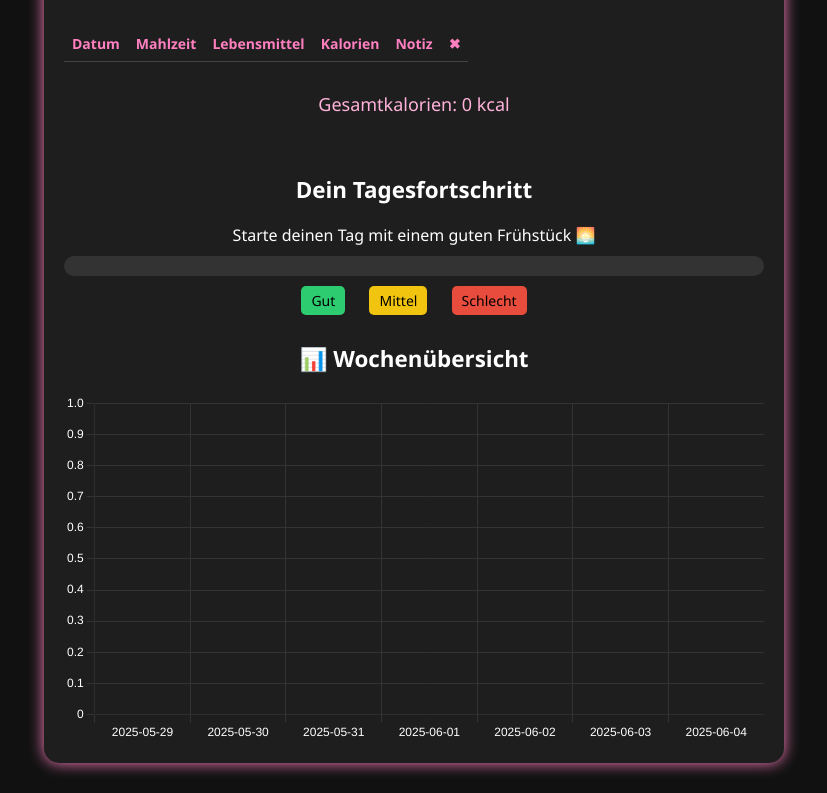
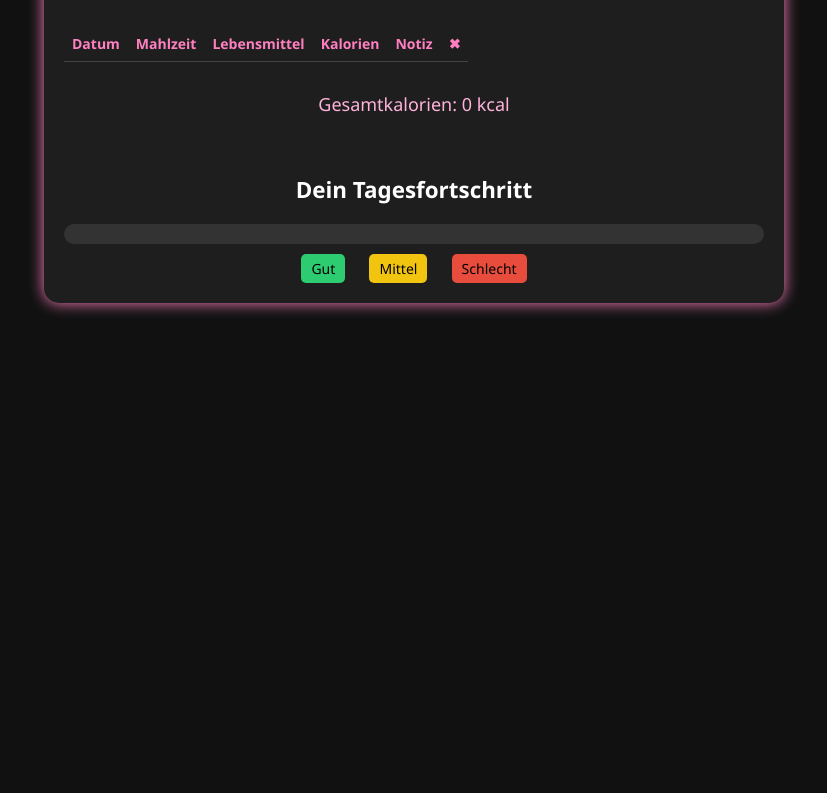
Before and after one commit to Phil24352435/ELLI-ernaerung, a plain HTML site: page index.html in a window 1280 px wide. Shown: the part 836-1629 px from the top of the page, without its empty margins (226-1053 px from the left). After the commit the page ends 1169 px from the top, so only its background shows below. Drawn offline with nearby package versions, Linux system fonts and the light colour scheme.

Commit message:
Add files via upload

```diff
--- a/index.html
+++ b/index.html
@@ -65,15 +65,8 @@
         <span class="yellow">Mittel</span>
         <span class="red">Schlecht</span>
       </div>
-    </div>
 
-    <div class="weekly-chart">
-      <h2>📊 Wochenübersicht</h2>
-      <canvas id="weeklyChart" width="400" height="200"></canvas>
-    </div>
-  </div>
-
-  <script src="script.js"></script>
+      <script src="script.js"></script>
 </body>
 <script>
   if ("serviceWorker" in navigator) {
```
